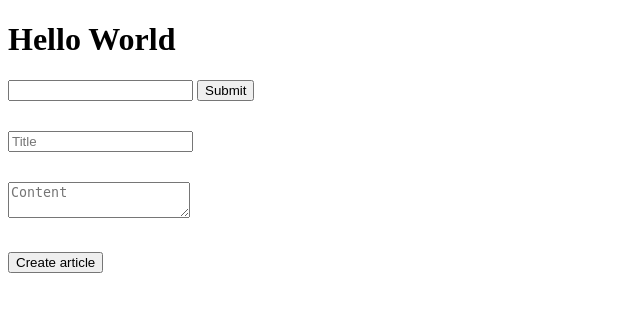
After one commit to Talantino/try-django, a Django app: page /articles/create/ in a window 1280 px wide. The commit adds this page. Shown: the top 312 px of the page, without its empty margins (0-640 px from the left). Run offline with Django 3.2, Linux system fonts and the light colour scheme.

Commit message:
refactored article create view

```diff
--- a/articles/views.py
+++ b/articles/views.py
@@ -3,8 +3,32 @@ from .models import Article
 
 
 def article_search_view(request):
+    query_dict = request.GET
+    # query = query_dict.get("q")
+    try:
+        query = int(query_dict.get("q"))
+    except:
+        query = None
+
+    article_obj = None
+    if query is not None:
+        article_obj = Article.objects.get(id=query)
+    context = {
+        "object": article_obj
+    }
+    return render(request, "articles/search.html", context=context)
+
+
+def article_create_view(request):
     context = {}
-    return render(request, "articles/search.html", context=context)
+    if request.method == "POST":
+        title = request.POST.get('title')
+        content = request.POST.get('content')
+        print(title, content)
+        article_object = Article.objects.create(title=title, content=content)
+        context['object'] = article_object
+        context['created'] = True
+    return render(request, "articles/create.html", context=context)
 
 def article_detail_view(request, id=None):
     article_obj = None
@@ -14,4 +38,4 @@ def article_detail_view(request, id=None):
             "object": article_obj,
         }
 
-    return render(request, "articles/detail.html", context={})
+    return render(request, "articles/detail.html", context=context)
--- /dev/null
+++ b/templates/articles/create.html
@@ -0,0 +1,28 @@
+{%extends "base.html"%}
+
+{% block content %}
+
+{% if not create %}
+<div style="margin-top: 30px;">
+<form action="." method="POST" >
+    {% csrf_token %}
+    <div>
+        <input type="text" name="title" placeholder="Title" />
+    </div>
+    <div style="margin-top: 30px;">
+        <textarea name = 'content' placeholder="Content"></textarea>
+    </div>
+    <div style="margin-top: 30px;">
+        <button type="submit">Create article</button>
+    </div>
+</form>
+</div>
+{% else %}
+
+<p>Your article was created</p>
+<a href='/articles/{{object.id}}/'>
+    {{i.title}}
+    {{i.content}}</a>
+{% endif %}
+
+{% endblock content %}
--- a/templates/base.html
+++ b/templates/base.html
@@ -5,7 +5,7 @@
     </head>
     <body>
         <h1>Hello World</h1>
-        <form action="">
+        <form action="", method="GET">
             <input type='text' name="q" />
             <input type="submit" />
         </form>
--- a/templates/home-view.html
+++ b/templates/home-view.html
@@ -8,7 +8,7 @@
     {%if i.title%}
         <li><a href='/articles/{{i.id}/'>
             {{i.title}}
-            {{i.content}}</li>
+            {{i.content}}</a></li>
 
             {%endif%}
 
--- a/trydjango/urls.py
+++ b/trydjango/urls.py
@@ -22,6 +22,7 @@ urlpatterns = [
     path('admin/', admin.site.urls),
     path("", home_view),
     path('articles/', views.article_search_view),
+    path('articles/create/', views.article_create_view),
     path('articles/<int:id>/', views.article_detail_view),
     #re_path(r'articles/(?P<id>\d+)/$', home_view),
 ]
```
